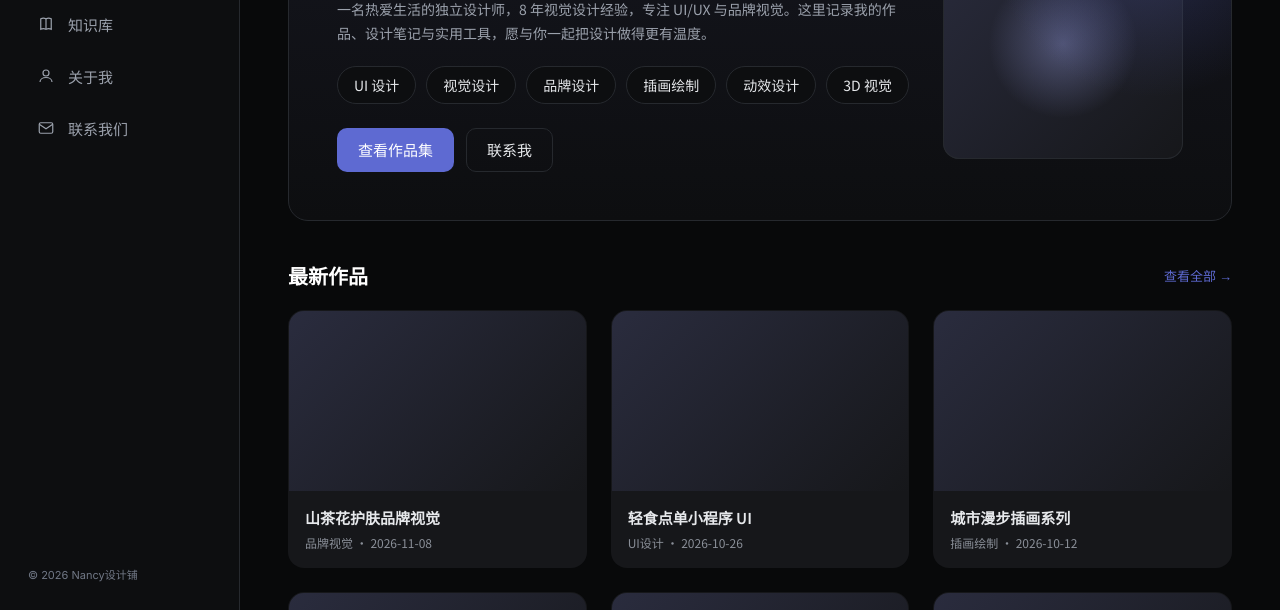
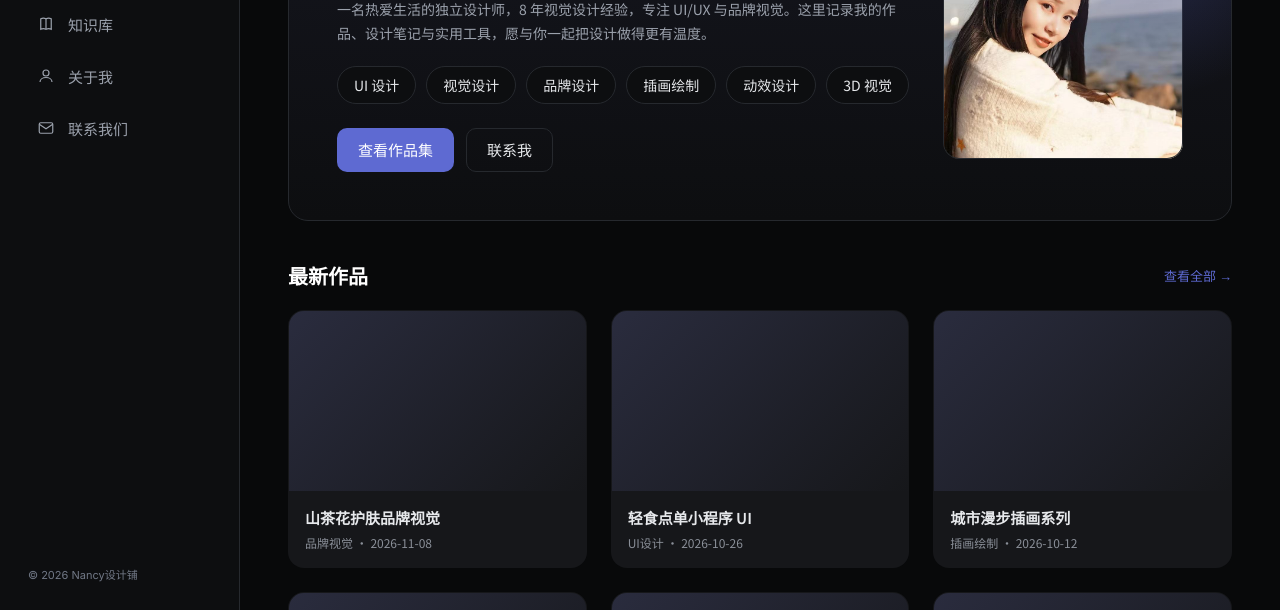
Before and after one commit to Nancyportfolio/Nancyportfolio, a plain HTML site: page index.html in a window 1280 px wide. Shown: the part 190-800 px from the top of the page. Drawn offline with Linux system fonts and the light colour scheme.

Commit message:
Update styles.css and add portfolio avatar images

```diff
--- a/styles.css
+++ b/styles.css
@@ -294,15 +294,13 @@ a { color: inherit; text-decoration: none; }
 .hero-visual {
   flex: 0 0 240px; height: 240px;
   border-radius: var(--r-card);
-  background: var(--cover-grad);
+  background-image: url("image/avatar.jpg");
+  background-size: cover;
+  background-position: 10% center;
+  background-repeat: no-repeat;
+  background-color: #1b1d24;
   position: relative; overflow: hidden;
   box-shadow: inset 0 0 0 1px var(--border);
-}
-.hero-visual::after {
-  content: "";
-  position: absolute; left: 50%; top: 52%; transform: translate(-50%,-50%);
-  width: 150px; height: 150px; border-radius: 50%;
-  background: radial-gradient(circle, rgba(168,176,249,0.35), transparent 70%);
 }
 .hero .greeting { font-size: 14px; color: var(--accent); }
 .hero .hero-title { font-size: 30px; font-weight: 600; color: var(--text); line-height: 1.3; max-width: 620px; }
```
Also changed, not shown: image/avatar.jpg (added), image/头像.jpg (added), image/头像2.jpg (added), 1 other file.
